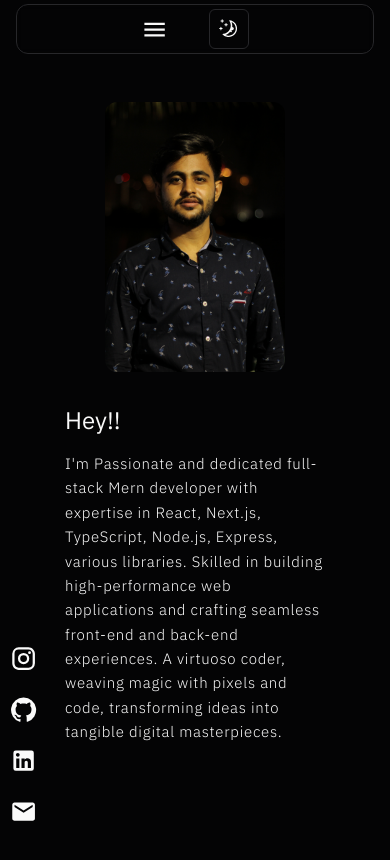
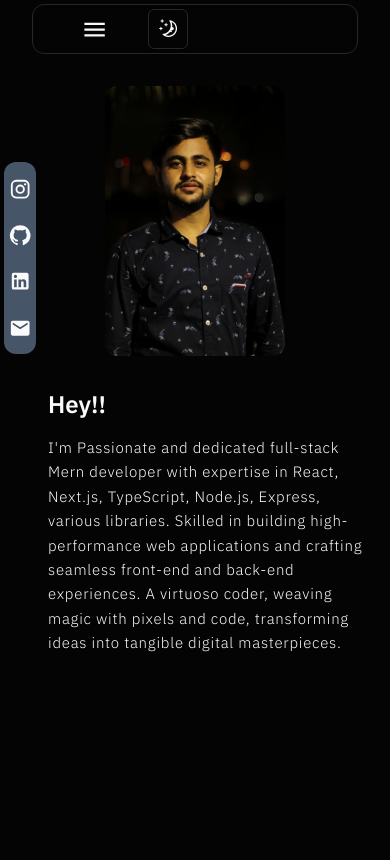
Before and after one commit to Asif-28/asif-portfolio, a Next.js app: page / in a window 390 px wide. Shown: the top 860 px of the page. Built offline with nearby package versions, Linux system fonts and the light colour scheme.

Commit message:
change addedin the main file

```diff
--- a/src/app/globals.css
+++ b/src/app/globals.css
@@ -63,3 +63,6 @@
 .section {
   @apply max-w-5xl mx-auto;
 }
+.space {
+  @apply ml-9;
+}
--- a/src/components/sections/about.tsx/About.tsx
+++ b/src/components/sections/about.tsx/About.tsx
@@ -3,7 +3,7 @@ import Image from "next/image";
 const About = () => {
   return (
     <section className="section ">
-      <div className="flex flex-col sm:flex-row justify-center items-center gap-8 py-12">
+      <div className="flex flex-col sm:flex-row justify-center items-center gap-8 py-8 sm:py-12 sm:px-2">
         <Image
           className="rounded-xl hidden sm:block"
           height={200}
@@ -18,8 +18,8 @@ const About = () => {
           src={`/IMG_7155.JPG`}
           alt="image-portfolio"
         />
-        <div className="w-4/6">
-          <h1 className="text-2xl sm:text-4xl pb-4">Hey!!</h1>
+        <div className="sm:w-4/6 px-3 space ">
+          <h1 className="text-2xl sm:text-4xl pb-4 font-semibold">Hey!!</h1>
           <p className="text-[15px] sm:text-xl tracking-wider leading-relaxed font-light">
             I&apos;m Passionate and dedicated full-stack Mern developer with
             expertise in React, Next.js, TypeScript, Node.js, Express, various
--- a/src/components/sections/header/Header.tsx
+++ b/src/components/sections/header/Header.tsx
@@ -30,8 +30,8 @@ const Header = () => {
   };
 
   return (
-    <section className="sticky z-10 top-1 w-full px-4">
-      <div className="section flex justify-center items-center gap-10 border rounded-xl mt-1 backdrop-blur-sm light:bg-gray-50/50 py-1 sm:py-0 ">
+    <section className="sticky z-10 top-1 w-full px-8">
+      <div className="section flex pl-12 sm:pl-0 sm:justify-center items-center gap-10 border rounded-xl mt-1 backdrop-blur-sm light:bg-gray-50/50 py-1 sm:py-0 ">
         <nav className="sm:flex justify-center items-center py-[1rem] hidden">
           <ul className="flex gap-7 cursor-pointer">
             <li
@@ -71,13 +71,13 @@ const Header = () => {
             </li>
           </ul>
         </nav>
-        <div>
+        <div className="sm:hidden ">
           <MenuIcon
             sx={{ fontSize: "1.7rem" }}
             onClick={() => setshowMore(!showMore)}
           />
           {showMore && (
-            <div className="absolute text-white top-14 left-14 bg-black dark:text-white light:text-white rounded-md px-20 py-6">
+            <div className="absolute text-[#00000] top-14 bg-slate-300 dark:bg-slate-600 rounded-md w-[260px] mx-auto px-4 py-6 left-2">
               <nav className="flex justify-center items-center py-[1rem] sm:hidden">
                 <ul className="flex flex-col gap-7 cursor-pointer">
                   <li className="flex flex-col items-center gap-1 h-[30px]">
--- a/src/components/sections/sidebar/SideBar.tsx
+++ b/src/components/sections/sidebar/SideBar.tsx
@@ -31,13 +31,13 @@ const SideBar = () => {
   return (
     <section className="section fixed top-[5.1rem] xl:left-40 z-50">
       <div className="h-[calc(100vh-100px)] w-12 rounded-2xl flex flex-col ">
-        <div className="hidden sm:block">
+        <div className="hidden lg:block">
           <h1
             className="text-3xl -rotate-90 mt-[17.5rem] whitespace-nowrap font-semibold tracking-wide  "
             ref={el}
           ></h1>
         </div>
-        <div className="flex flex-col items-center justify-end gap-6 sm:gap-8  sm:pb-6 xl:pb-10 h-full cursor-pointer">
+        <div className="hidden sm:flex flex-col items-center justify-end gap-6 sm:gap-8  sm:pb-6 xl:pb-10 h-full cursor-pointer">
           <InstagramIcon
             sx={{ fontSize: "1.7rem" }}
             className="hover:animate-bounce"
@@ -55,6 +55,12 @@ const SideBar = () => {
             className="hover:animate-spin"
           />
         </div>
+        <div className="sm:hidden ml-1 bg-slate-300 dark:bg-slate-600 backdrop-blur-sm flex flex-col items-center justify-between gap-6  cursor-pointer h-48 py-4 rounded-xl w-8 mt-20">
+          <InstagramIcon sx={{ fontSize: "1.4rem" }} />
+          <GitHubIcon sx={{ fontSize: "1.4rem" }} />
+          <LinkedInIcon sx={{ fontSize: "1.4rem" }} />
+          <EmailIcon sx={{ fontSize: "1.4rem" }} />
+        </div>
       </div>
     </section>
   );
```
